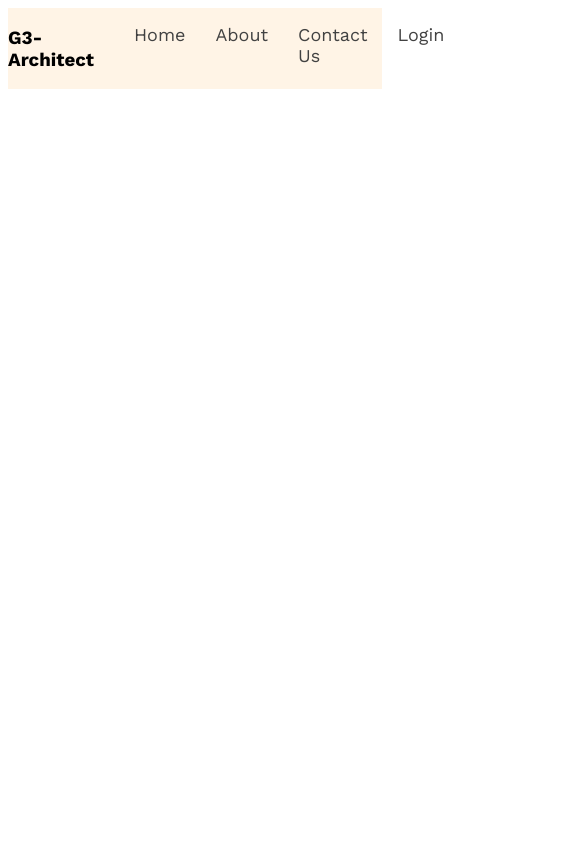
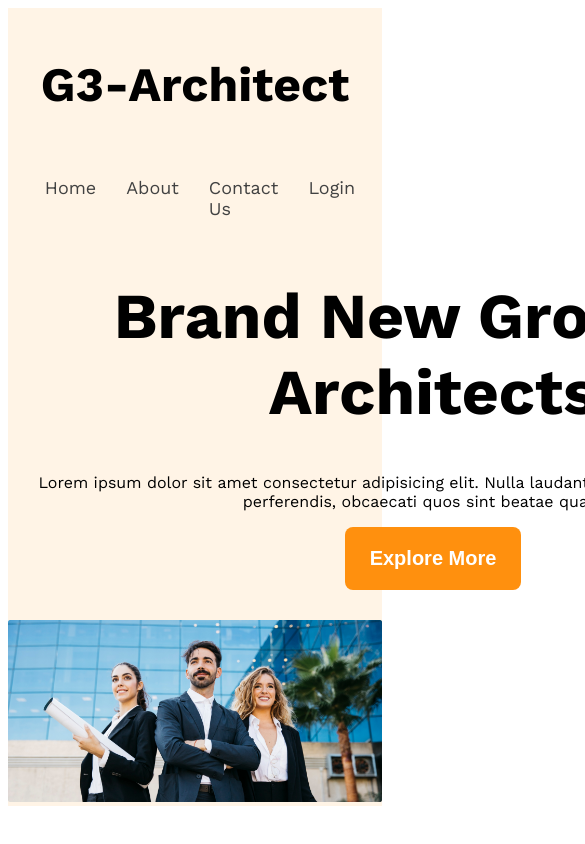
Before and after one commit to partha2165/g3-architect-website-repo, a plain HTML site: page index.html in a window 390 px wide. Shown: the top 844 px of the page, 585 px wide, since content can reach past the window. Drawn offline with nearby package versions, Linux system fonts and the light colour scheme.

Commit message:
responsive media query added

```diff
--- a/index.html
+++ b/index.html
@@ -18,7 +18,12 @@
             </ul>
         </nav>
         <div class="banner">
-
+            <div class="banner-content">
+                <h1 class="banner-title">Brand New Group of Architects</h1>
+                <p class="banner-description">Lorem ipsum dolor sit amet consectetur adipisicing elit. Nulla laudantium odit minus rem? Laborum perferendis, obcaecati quos sint beatae quaerat!</p>
+                <button class="btn-primary">Explore More</button>
+            </div>
+            <img class="banner-img" src="images/banner.png" alt="">
         </div>
     </header>
 
--- a/style.css
+++ b/style.css
@@ -20,14 +20,28 @@
   .bg-light{
     background-color: rgba(255, 144, 14, 0.10);
   }
+  .btn-primary{
+    background-color: rgba(255, 144, 14, 1.00);
+    color: white;
+    padding: 20px 25px;
+    font-size: 1.25rem;
+    font-weight: 600;
+    border-radius: 8px;
+    border: none;
+  }
   /*header style*/
   /*Navbar related style*/
   .navbar{
     justify-content: space-between;
+    align-items: center;
   }
   .nav-iteam{
     list-style: none;
     margin-right: 30px;
+  }
+  .brand{
+    font-weight: 700;
+    font-size: 3rem;
   }
   .nav-link{
     text-decoration: none;
@@ -38,3 +52,24 @@
     max-width: 1440px;
     margin: 0 auto;
   }
+  /*banner related styles*/
+  .banner-content{
+    min-width: 850px;
+    margin: 0 auto;
+    text-align: center;
+    margin-bottom: 30px;
+  }
+
+  .banner-title{
+    font-weight: 700;
+    font-size: 4rem;
+  }
+  .banner-img{
+    width: 100%;
+  }
+  /*responsive media query*/
+  @media screen and (max-width: 576px) {
+    .navbar, .nav-links{
+        flex-direction: column;
+    }
+  }
```
